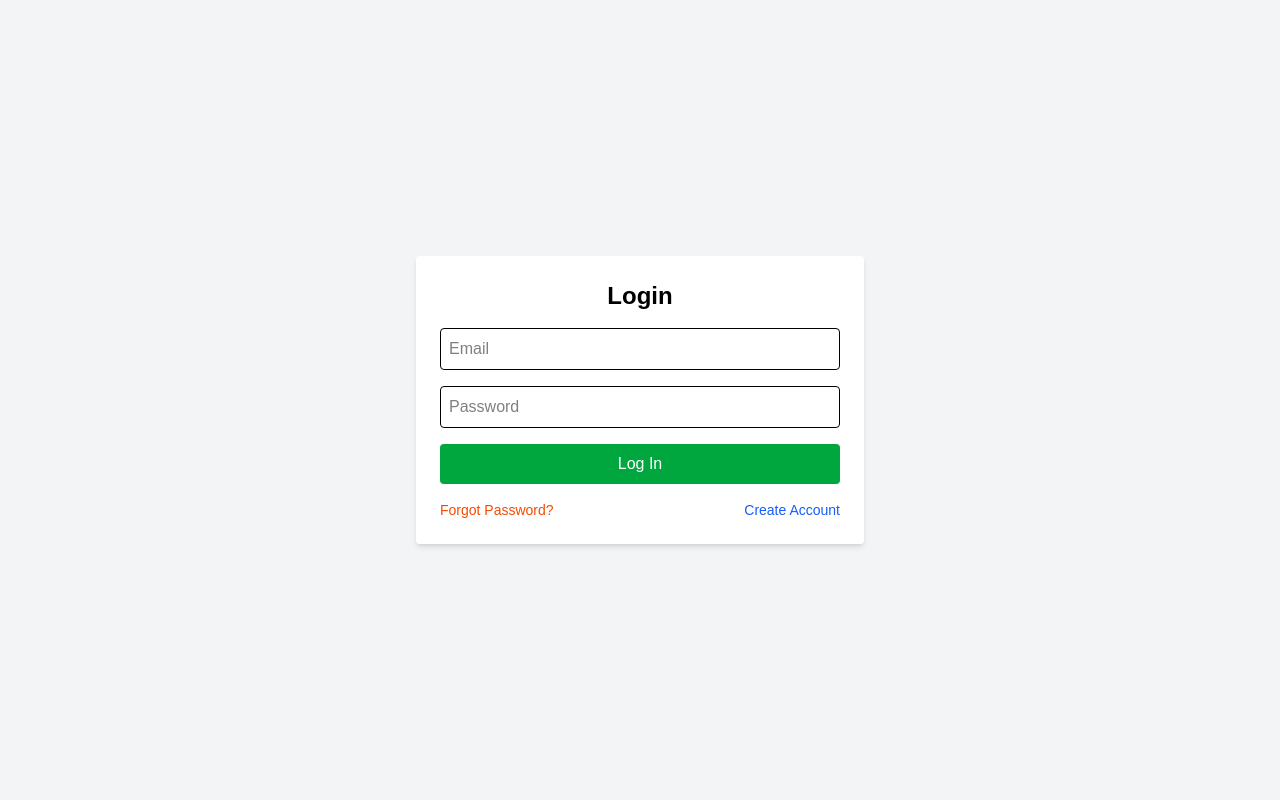
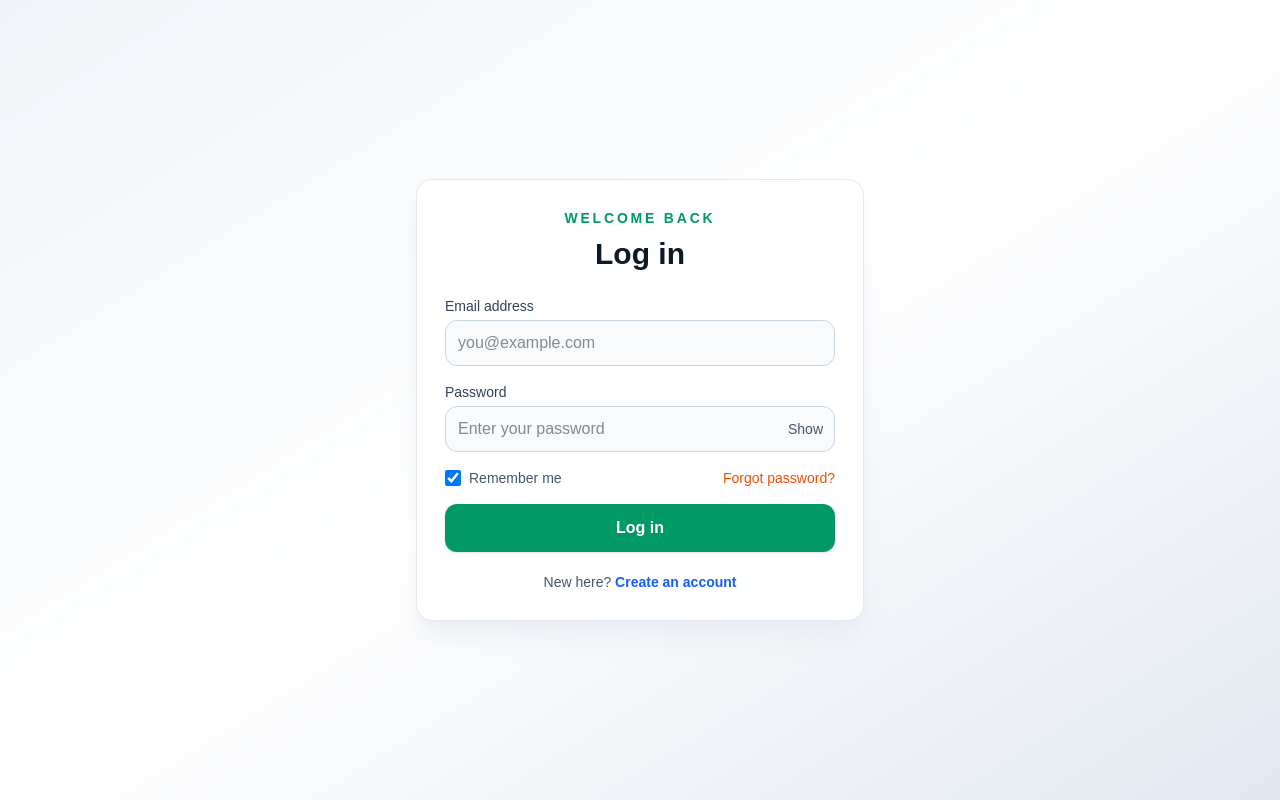
Before and after one commit to Jiyatalwar/nextjs-python-app, a Next.js app in the folder frontend/: page /login in a window 1280 px wide. Built offline with nearby package versions, Linux system fonts and the light colour scheme; no server answers.

Commit message:
Enhance login component with new features
Added showPassword and rememberMe states for login functionality. Improved email validation and updated user feedback messages.

```diff
--- a/frontend/app/login/page.js
+++ b/frontend/app/login/page.js
@@ -9,72 +9,151 @@ const API_URL = (process.env.NEXT_PUBLIC_API_URL || 'http://127.0.0.1:8000').rep
 export default function Login() {
   const [email, setEmail] = useState('');
   const [password, setPassword] = useState('');
-  const [msg, setMsg] = useState('');
+  const [showPassword, setShowPassword] = useState(false);
+  const [rememberMe, setRememberMe] = useState(true);
+  const [status, setStatus] = useState({ type: '', message: '' });
+  const [loading, setLoading] = useState(false);
 
-  // Initialize App Router navigation
   const router = useRouter();
+
+  const validateEmail = (value) => /^[^\s@]+@[^\s@]+\.[^\s@]+$/.test(value.trim());
 
   const handleLogin = async (e) => {
     e.preventDefault();
-    setMsg('');
+    const trimmedEmail = email.trim();
+
+    if (!trimmedEmail || !validateEmail(trimmedEmail)) {
+      setStatus({ type: 'error', message: 'Please enter a valid email address.' });
+      return;
+    }
+
+    if (!password) {
+      setStatus({ type: 'error', message: 'Please enter your password.' });
+      return;
+    }
+
+    setStatus({ type: '', message: '' });
+    setLoading(true);
 
     try {
       const res = await fetch(`${API_URL}/api/login`, {
         method: 'POST',
         headers: { 'Content-Type': 'application/json' },
-        body: JSON.stringify({ email, password }),
+        body: JSON.stringify({ email: trimmedEmail, password }),
       });
 
       const data = await res.json();
       if (res.ok) {
-        setMsg('Login successful!');
-
-        // 1. Save authentication token and user info to localStorage
-        if (data.access_token) {
+        if (rememberMe && data.access_token) {
           localStorage.setItem('token', data.access_token);
         }
-        localStorage.setItem('user', JSON.stringify(data.user || { email }));
+        localStorage.setItem('user', JSON.stringify(data.user || { email: trimmedEmail }));
 
-        // 2. Redirect to the dashboard
-        router.push('/dashboard');
+        setStatus({ type: 'success', message: 'Login successful! Redirecting to your dashboard...' });
+        setTimeout(() => router.push('/dashboard'), 600);
       } else {
-        setMsg(data.detail || 'Login failed');
+        setStatus({ type: 'error', message: data.detail || 'Login failed. Please try again.' });
       }
     } catch {
-      setMsg('Server Connection Error');
+      setStatus({ type: 'error', message: 'We could not reach the server. Please try again in a moment.' });
+    } finally {
+      setLoading(false);
     }
   };
 
   return (
-    <div className="min-h-screen flex items-center justify-center bg-gray-100 p-4 text-black">
-      <div className="max-w-md w-full bg-white p-6 rounded shadow-md">
-        <h2 className="text-2xl font-bold mb-4 text-center">Login</h2>
-        {msg && <p className="mb-4 text-center text-sm font-semibold text-blue-600">{msg}</p>}
+    <div className="min-h-screen flex items-center justify-center bg-gradient-to-br from-slate-100 via-white to-slate-200 p-4 text-slate-900">
+      <div className="w-full max-w-md rounded-2xl border border-slate-200 bg-white p-7 shadow-xl shadow-slate-200/60">
+        <div className="mb-6 text-center">
+          <p className="text-sm font-semibold uppercase tracking-[0.2em] text-emerald-600">Welcome back</p>
+          <h1 className="mt-2 text-3xl font-bold text-slate-900">Log in</h1>
+        </div>
+
+        {status.message && (
+          <div
+            aria-live="polite"
+            className={`mb-4 rounded-lg border px-3 py-2 text-sm ${
+              status.type === 'success'
+                ? 'border-emerald-200 bg-emerald-50 text-emerald-700'
+                : 'border-red-200 bg-red-50 text-red-700'
+            }`}
+          >
+            {status.message}
+          </div>
+        )}
+
         <form onSubmit={handleLogin} className="space-y-4">
+          <div>
+            <label htmlFor="login-email" className="mb-1 block text-sm font-medium text-slate-700">
+              Email address
+            </label>
             <input
+              id="login-email"
               type="email"
-            placeholder="Email"
-            required
-            className="w-full border p-2 rounded"
+              autoComplete="email"
               value={email}
               onChange={(e) => setEmail(e.target.value)}
+              className="w-full rounded-xl border border-slate-300 bg-slate-50 px-3 py-2.5 text-base outline-none transition focus:border-emerald-500 focus:bg-white focus:ring-4 focus:ring-emerald-100"
+              placeholder="you@example.com"
+              aria-invalid={status.type === 'error' && !validateEmail(email.trim())}
             />
+          </div>
+
+          <div>
+            <label htmlFor="login-password" className="mb-1 block text-sm font-medium text-slate-700">
+              Password
+            </label>
+            <div className="relative">
               <input
-            type="password"
-            placeholder="Password"
-            required
-            className="w-full border p-2 rounded"
+                id="login-password"
+                type={showPassword ? 'text' : 'password'}
+                autoComplete="current-password"
                 value={password}
                 onChange={(e) => setPassword(e.target.value)}
+                className="w-full rounded-xl border border-slate-300 bg-slate-50 px-3 py-2.5 pr-11 text-base outline-none transition focus:border-emerald-500 focus:bg-white focus:ring-4 focus:ring-emerald-100"
+                placeholder="Enter your password"
               />
-          <button type="submit" className="w-full bg-green-600 text-white p-2 rounded font-medium hover:bg-green-700">
-            Log In
+              <button
+                type="button"
+                onClick={() => setShowPassword((current) => !current)}
+                className="absolute inset-y-0 right-3 flex items-center text-sm font-medium text-slate-600 hover:text-slate-900"
+                aria-label={showPassword ? 'Hide password' : 'Show password'}
+              >
+                {showPassword ? 'Hide' : 'Show'}
+              </button>
+            </div>
+          </div>
+
+          <div className="flex items-center justify-between gap-3 text-sm text-slate-600">
+            <label className="inline-flex items-center gap-2">
+              <input
+                type="checkbox"
+                checked={rememberMe}
+                onChange={(e) => setRememberMe(e.target.checked)}
+                className="h-4 w-4 rounded border-slate-300 text-emerald-600 focus:ring-emerald-500"
+              />
+              Remember me
+            </label>
+            <Link href="/forgot-password" className="font-medium text-orange-600 hover:text-orange-700 hover:underline">
+              Forgot password?
+            </Link>
+          </div>
+
+          <button
+            type="submit"
+            disabled={loading}
+            className="w-full rounded-xl bg-emerald-600 px-4 py-3 text-base font-semibold text-white shadow-sm transition hover:bg-emerald-700 disabled:cursor-not-allowed disabled:bg-emerald-400"
+          >
+            {loading ? 'Signing in...' : 'Log in'}
           </button>
         </form>
-        <div className="mt-4 text-sm flex justify-between">
-          <Link href="/forgot-password" className="text-orange-600 hover:underline">Forgot Password?</Link>
-          <Link href="/signup" className="text-blue-600 hover:underline">Create Account</Link>
-        </div>
+
+        <p className="mt-5 text-center text-sm text-slate-600">
+          New here?{' '}
+          <Link href="/signup" className="font-semibold text-blue-600 hover:text-blue-700 hover:underline">
+            Create an account
+          </Link>
+        </p>
       </div>
     </div>
   );
```
Lines whose indentation alone changed are shown as unchanged.
